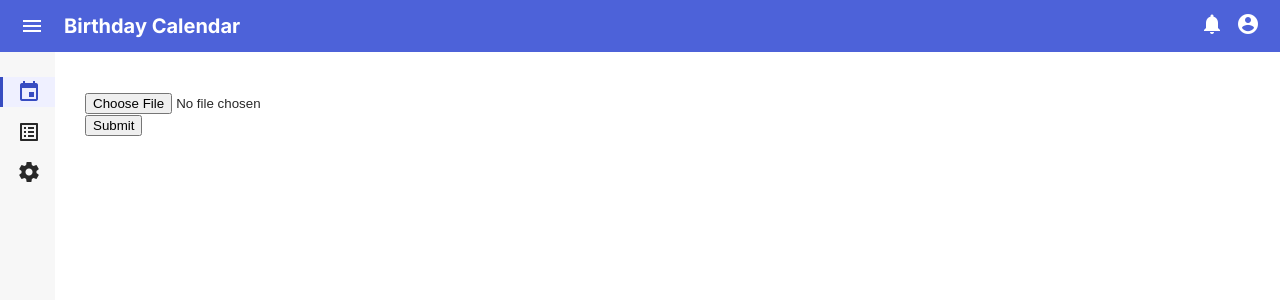
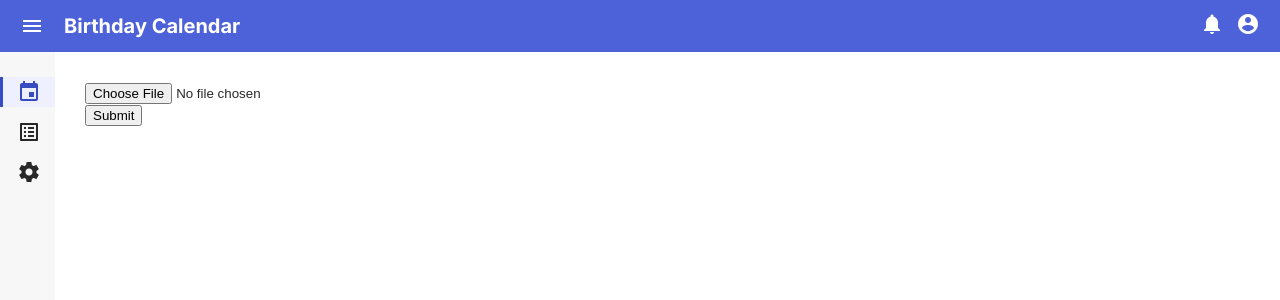
Before and after one commit to chalalala/birthday-app, a React (Create React App) app: page / in a window 1280 px wide. Shown: the top 300 px of the page. Built offline with nearby package versions, Linux system fonts and the light colour scheme.

Commit message:
style: update padding top of content

```diff
--- a/src/styles/core/_layout.scss
+++ b/src/styles/core/_layout.scss
@@ -18,5 +18,5 @@
 // Page layout
 .page-content {
    padding-left: calc(#{$sidebarWidth} + 30px);
-   padding-top: 40px;
+   padding-top: 30px;
 }
```
